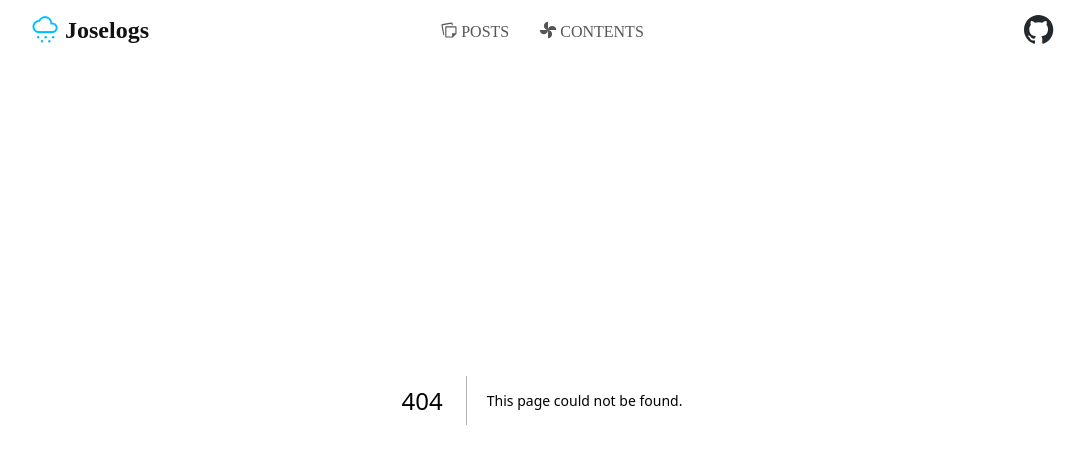
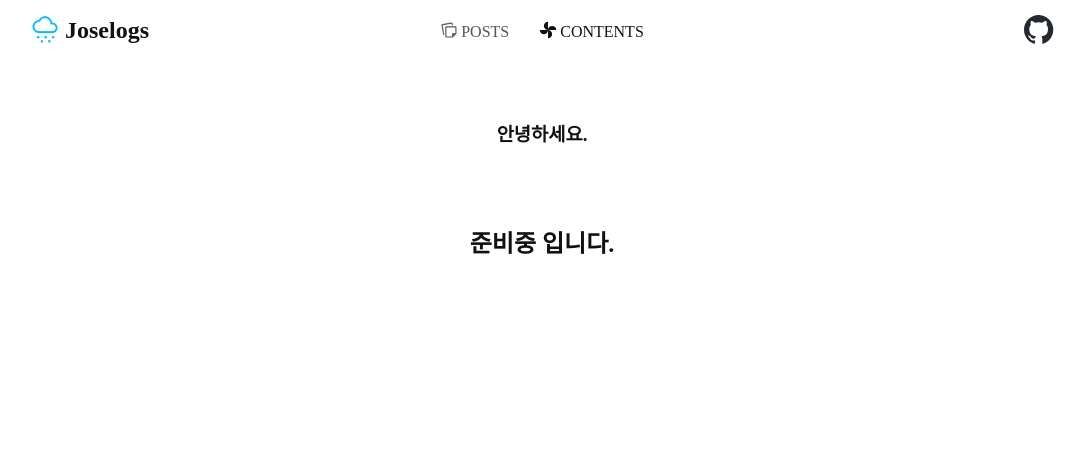
Before and after one commit to kiyoung92/blog, a Next.js app: page /contents in a window 1280 px wide. Before the commit this address had no page. Shown: the top 464 px of the page, without its empty margins (98-1183 px from the left). Built offline with nearby package versions, Linux system fonts and the light colour scheme.

Commit message:
feat: content 추가

```diff
--- /dev/null
+++ b/src/app/contents/page.tsx
@@ -0,0 +1,11 @@
+import Contents from '@/components/contents/contents';
+import Information from '@/components/information/information';
+
+export default function Page() {
+  return (
+    <main>
+      <Information />
+      <Contents />
+    </main>
+  );
+}
--- /dev/null
+++ b/src/components/contents/contents.module.css
@@ -0,0 +1,5 @@
+.wrap {
+  display: flex;
+  justify-content: center;
+  align-items: center;
+}
--- /dev/null
+++ b/src/components/contents/contents.tsx
@@ -0,0 +1,10 @@
+import contentStyles from './contents.module.css';
+
+// TODO: add scraping module
+export default function Contents() {
+  return (
+    <section className={contentStyles.wrap}>
+      <h2>준비중 입니다.</h2>
+    </section>
+  );
+}
--- a/src/components/header/header.module.css
+++ b/src/components/header/header.module.css
@@ -48,6 +48,19 @@
   display: flex;
   align-items: center;
   gap: 3px;
+}
+
+.content.action {
+  color: var(--color) !important;
+
+  -webkit-user-select: none;
+  -moz-user-select: none;
+  -ms-user-select: none;
+  user-select: none;
+  cursor: pointer;
+}
+.content.action svg {
+  fill: var(--color) !important;
 }
 
 .content:hover {
--- a/src/components/header/header.tsx
+++ b/src/components/header/header.tsx
@@ -95,7 +95,38 @@ export default function Header() {
           <h2 className={headerStyles.logo}>Joselogs</h2>
         </Link>
         <div className={headerStyles.contentsWrap}>
-          {contentsList.map((content) => (
+          {contentsList.map((content) =>
+            pathname === content.link ? (
+              <div
+                className={`${headerStyles.content} ${headerStyles.action}`}
+                key={content.id}
+              >
+                <div
+                  className={`${headerStyles.iconWrap} ${content.title === 'POSTS' ? headerStyles.postsAnimate : headerStyles.contentsAnimate}`}
+                >
+                  {content.title === 'POSTS' ? (
+                    <svg
+                      xmlns="http://www.w3.org/2000/svg"
+                      height="100%"
+                      viewBox="0 -960 960 960"
+                      width="100%"
+                    >
+                      <path d="M280-140v-480q0-25.06 17.5-42.53Q315-680 340-680h480q24.75 0 42.38 17.62Q880-644.75 880-620v340L680-80H340q-24.75 0-42.37-17.63Q280-115.25 280-140ZM81-725q-5-25 9.5-44.5T130-794l473-84q25-5 44.5 9t24.5 39l16 90h-60l-14-79-473 83 79 450v83q-20-2-35-15t-19-34L81-725Zm259 105v480h308v-172h172v-308H340Zm240 240Z" />
+                    </svg>
+                  ) : (
+                    <svg
+                      xmlns="http://www.w3.org/2000/svg"
+                      height="100%"
+                      viewBox="0 -960 960 960"
+                      width="100%"
+                    >
+                      <path d="M480-480q0-91 64.5-155.5T700-700q91 0 155.5 64.5T920-480H480ZM260-260q-91 0-155.5-64.5T40-480h440q0 91-64.5 155.5T260-260Zm220-220q-91 0-155.5-64.5T260-700q0-91 64.5-155.5T480-920v440Zm0 440v-440q91 0 155.5 64.5T700-260q0 91-64.5 155.5T480-40Z" />
+                    </svg>
+                  )}
+                </div>
+                <p>{content.title}</p>
+              </div>
+            ) : (
               <Link
                 className={headerStyles.content}
                 href={content.link}
@@ -110,7 +141,6 @@ export default function Header() {
                       height="100%"
                       viewBox="0 -960 960 960"
                       width="100%"
-                    // fill="#00bfff"
                     >
                       <path d="M280-140v-480q0-25.06 17.5-42.53Q315-680 340-680h480q24.75 0 42.38 17.62Q880-644.75 880-620v340L680-80H340q-24.75 0-42.37-17.63Q280-115.25 280-140ZM81-725q-5-25 9.5-44.5T130-794l473-84q25-5 44.5 9t24.5 39l16 90h-60l-14-79-473 83 79 450v83q-20-2-35-15t-19-34L81-725Zm259 105v480h308v-172h172v-308H340Zm240 240Z" />
                     </svg>
@@ -120,26 +150,15 @@ export default function Header() {
                       height="100%"
                       viewBox="0 -960 960 960"
                       width="100%"
-                    // fill="#00bfff"
                     >
                       <path d="M480-480q0-91 64.5-155.5T700-700q91 0 155.5 64.5T920-480H480ZM260-260q-91 0-155.5-64.5T40-480h440q0 91-64.5 155.5T260-260Zm220-220q-91 0-155.5-64.5T260-700q0-91 64.5-155.5T480-920v440Zm0 440v-440q91 0 155.5 64.5T700-260q0 91-64.5 155.5T480-40Z" />
                     </svg>
                   )}
                 </div>
-              {/* <Image
-                className={
-                  content.title === 'POSTS'
-                    ? headerStyles.postsAnimate
-                    : headerStyles.contentsAnimate
-                }
-                src={content.imagePath}
-                width={16}
-                height={16}
-                alt="헤더 포스트"
-              /> */}
                 <p>{content.title}</p>
               </Link>
-          ))}
+            ),
+          )}
         </div>
         <Link
           className={headerStyles.githubWrap}
```
Also changed, not shown: 1 other file (tests, documents, lock files or other folders). Lines whose indentation alone changed are shown as unchanged.
